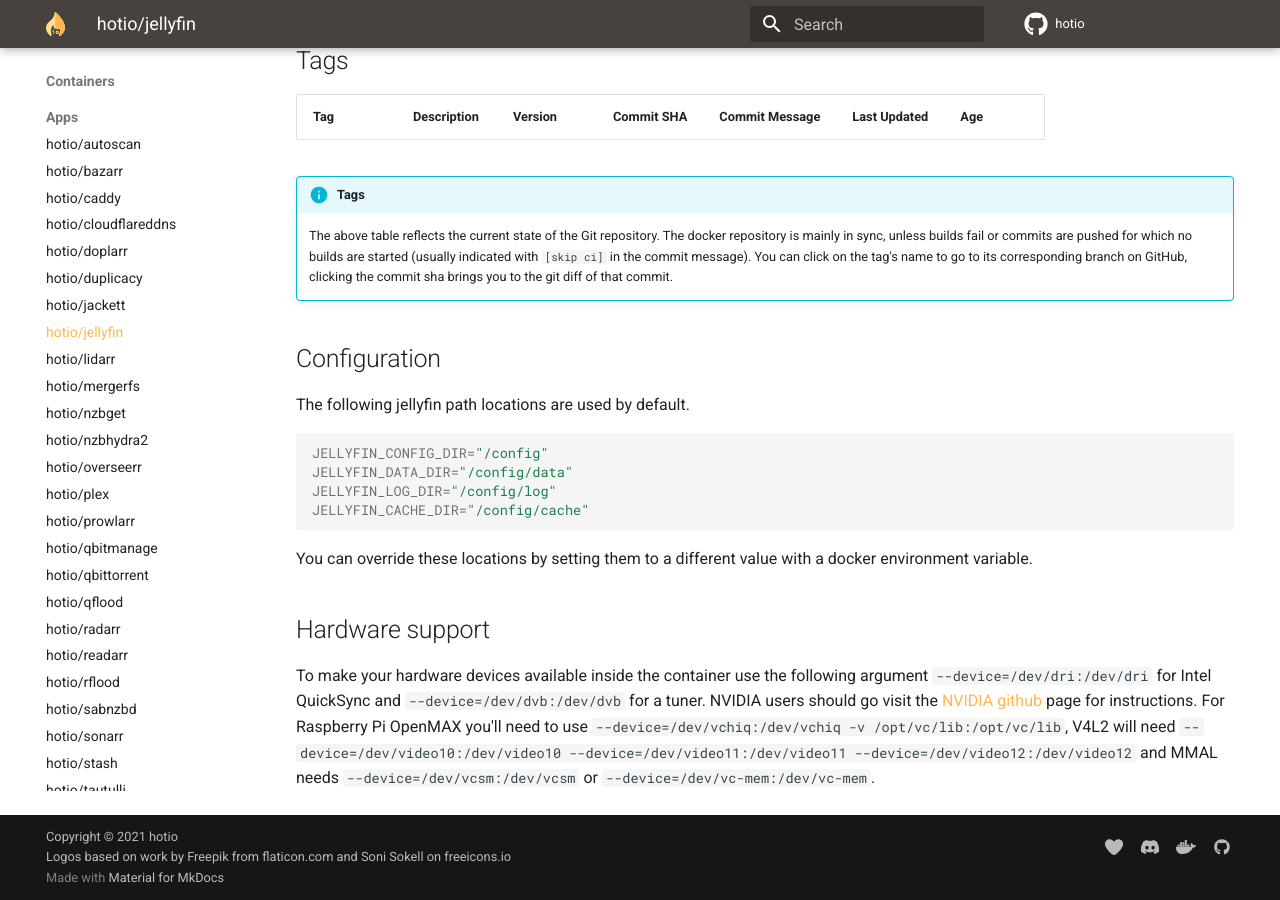
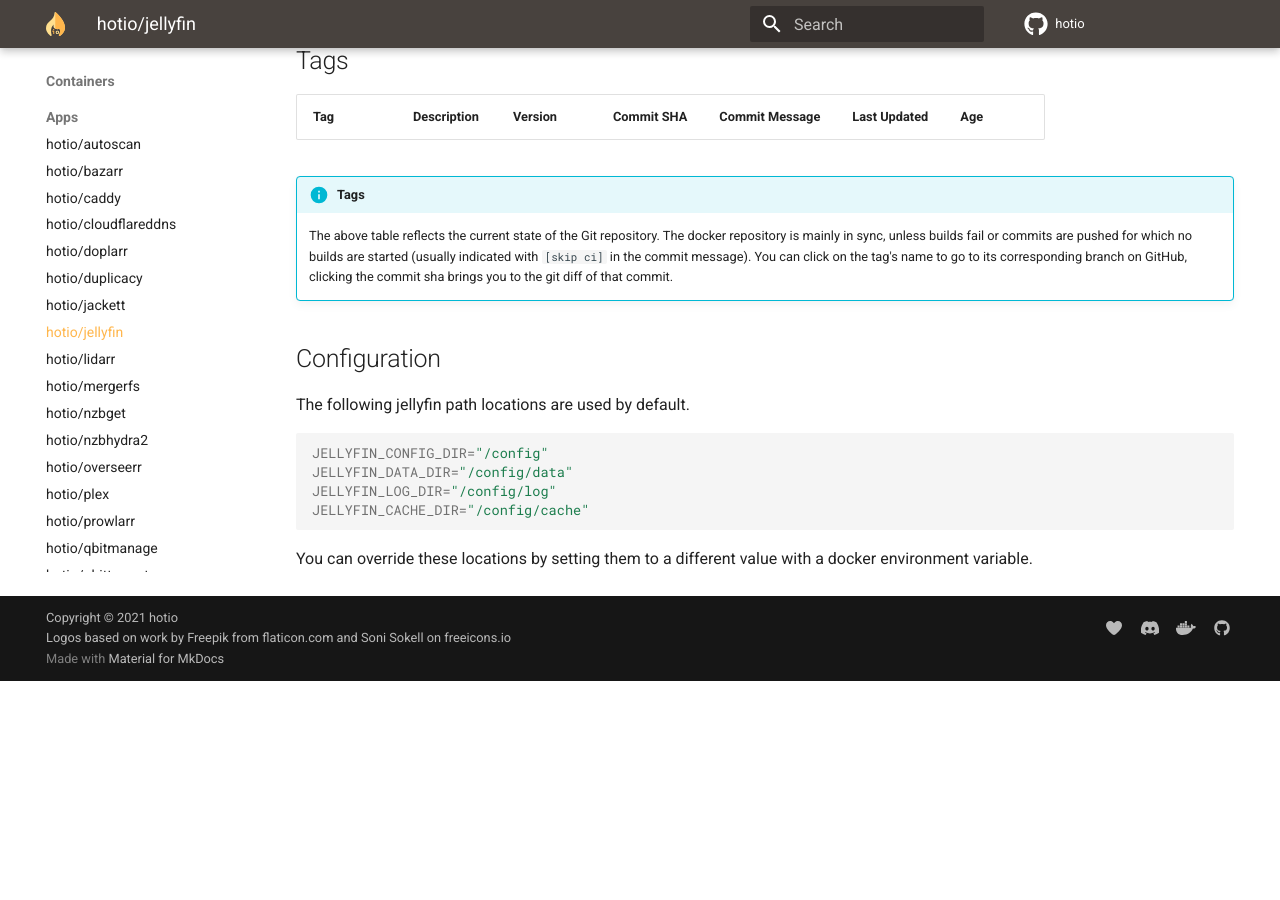
Before and after one commit to hotio/website, an MkDocs documentation site: the page built from docs/containers/jellyfin.md, in a window 1280 px wide and 900 px high, scrolled down 838 px. Built offline with MkDocs 1.6.1 and Material for MkDocs 9.7.7, drawn with Linux system fonts in a browser that asks for light colours; after the commit the page ends 1519 px from its top, so only the background shows below that.

Commit message:
remove most likely outdated hw support

````diff
--- a/docs/containers/jellyfin.md
+++ b/docs/containers/jellyfin.md
@@ -66,7 +66,3 @@
 ```
 
 You can override these locations by setting them to a different value with a docker environment variable.
-
-## Hardware support
-
-To make your hardware devices available inside the container use the following argument `--device=/dev/dri:/dev/dri` for Intel QuickSync and `--device=/dev/dvb:/dev/dvb` for a tuner. NVIDIA users should go visit the [NVIDIA github](https://github.com/NVIDIA/nvidia-docker){: target=_blank rel="noopener noreferrer" } page for instructions. For Raspberry Pi OpenMAX you'll need to use `--device=/dev/vchiq:/dev/vchiq -v /opt/vc/lib:/opt/vc/lib`, V4L2 will need `--device=/dev/video10:/dev/video10 --device=/dev/video11:/dev/video11 --device=/dev/video12:/dev/video12` and MMAL needs `--device=/dev/vcsm:/dev/vcsm` or `--device=/dev/vc-mem:/dev/vc-mem`.
````
Also changed, not shown: docs/containers/plex.md (+0 -4 lines).
